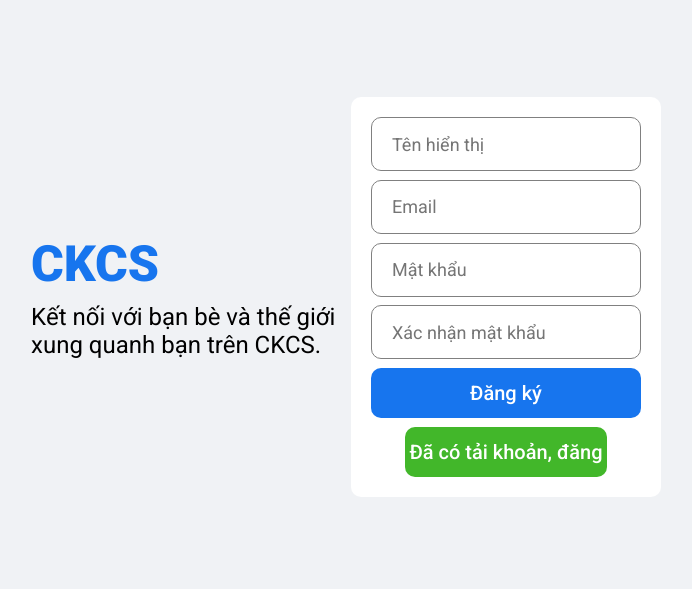
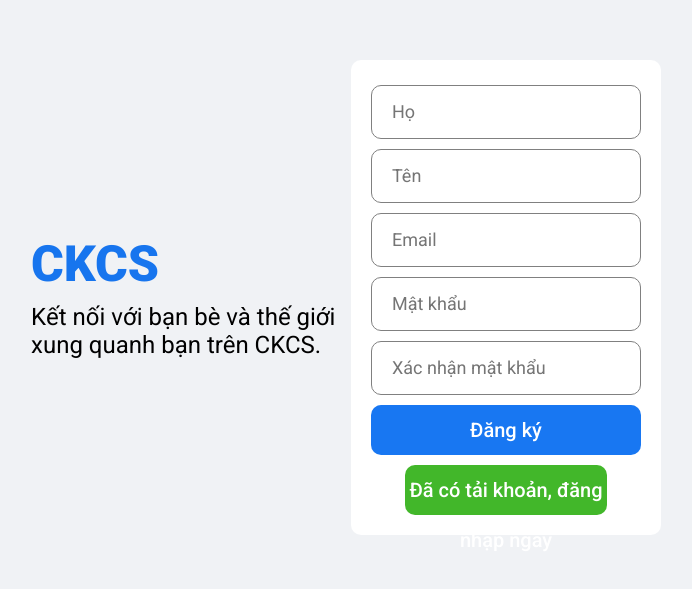
Before and after one commit to hieutran018/social_frontend, a React (Create React App) app: page /registration in a window 1280 px wide. Shown: the part 103-692 px from the top of the page, without its empty margins (299-991 px from the left). Built offline with nearby package versions, Linux system fonts and the light colour scheme.

Commit message:
call api register

```diff
--- a/package.json
+++ b/package.json
@@ -10,6 +10,7 @@
     "@testing-library/jest-dom": "^5.16.5",
     "@testing-library/react": "^13.4.0",
     "@testing-library/user-event": "^13.5.0",
+    "axios": "^1.3.4",
     "react": "^18.2.0",
     "react-dom": "^18.2.0",
     "react-router-dom": "^6.6.1",
--- a/public/style.css
+++ b/public/style.css
@@ -1,6 +1,6 @@
 * {
     margin: 0;
     font-family: 'Roboto', sans-serif;
-    overflow-y: hidden;
+    /* overflow-y: hidden; */
 
 }
--- a/src/App.js
+++ b/src/App.js
@@ -4,7 +4,7 @@ import Login from './pages/login/login';
 import Register from './pages/register/register';
 import Home from './pages/home/home';
 import Videos from './pages/videos/Videos';
-// import Profile from './pages/profile/profile';
+import Profile from './pages/profile/profile';
 import Friend from './pages/friend/Friend';
 import FriendSuggestion from './pages/friendsuggestion/FriendSuggestion';
 
@@ -17,6 +17,7 @@ function App() {
       <Route path='/video' element={<Videos />} />
       <Route path='/friend' element={<Friend />} />
       <Route path='/friend-suggestion' element={<FriendSuggestion />} />
+      <Route path='/frofile' element={<Profile />} />
     </Routes>
   );
 }
--- a/src/pages/home/home.css
+++ b/src/pages/home/home.css
@@ -1,3 +1,6 @@
+.body{
+    overflow-y: hidden;
+}
 .homeContainer {
     display: flex;
     width: 100vh;
--- a/src/pages/login/login.css
+++ b/src/pages/login/login.css
@@ -56,14 +56,16 @@
 }
 
 .loginButton {
-    height: 100px;
+    width: 100%;
+    align-self: center;
+    height: 50px;
     border-radius: 10px;
     border: none;
-    background-color: #1775ee;
+    background-color: #1877F2;
     color: white;
     font-size: 20px;
     font-weight: 500;
-    /* margin: 0 auto; */
+    margin: 0 auto;
     padding: 0;
     display: inline-block;
     line-height: 50px;
@@ -78,7 +80,7 @@
 }
 
 .loginRegisterButton {
-    width: 75%;
+    width: 60%;
     align-self: center;
     height: 50px;
     border-radius: 10px;
--- a/src/pages/register/register.css
+++ b/src/pages/register/register.css
@@ -1,4 +1,7 @@
-.login {
+.body{
+    overflow-y: scroll;
+}
+.register {
     width: 100vw;
     height: 100vh;
     background-color: #f0f2f5;
@@ -7,14 +10,14 @@
     justify-content: center;
 }
 
-.loginWrapper {
+.registerWrapper {
     width: 50%;
     height: 50%;
     display: flex;
 }
 
-.loginLeft,
-.loginRight {
+.registerLeft,
+.registerRight {
     flex: 1;
     display: flex;
     flex-direction: column;
@@ -32,40 +35,42 @@
     justify-content: space-around;
 }
 
-.loginLogo {
+.registerLogo {
     font-size: 50px;
     font-weight: 800;
     color: #1775ee;
     margin-bottom: 10px;
 }
 
-.loginDesc {
+.registerDesc {
     font-size: 24px;
 }
 
-.loginBox {
-    height: 150%;
+.registerBox {
+    height: 700vh;
     padding: 20px;
     background-color: white;
     border-radius: 10px;
     display: flex;
     flex-direction: column;
-    justify-content: space-between;
+
 }
 
-.loginInput {
+.registerInput {
     height: 50px;
     border-radius: 10px;
     border: 1px solid gray;
     font-size: 18px;
     padding-left: 20px;
+    margin-top: 5px;
+    margin-bottom: 5px;
 }
 
-.loginInput:focus {
+.registerInput:focus {
     outline: none;
 }
 
-.loginButton {
+.registerButton {
     height: 50px;
     border-radius: 10px;
     border: none;
@@ -76,12 +81,28 @@
     cursor: pointer;
 }
 
-.loginForgot {
+.submitRegisterButton {
+    width: 100%;
+    align-self: center;
+    height: 50px;
+    border-radius: 10px;
+    border: none;
+    background-color: #1877F2;
+    color: white;
+    font-size: 20px;
+    font-weight: 500;
+    margin: 0 auto;
+    padding: 0;
+    display: inline-block;
+    line-height: 50px;
     text-align: center;
-    color: #1775ee;
+    cursor: pointer;
+    text-decoration: none;
+    margin-top: 5px;
+    margin-bottom: 5px;
 }
 
-.loginRegisterButton {
+.registerButton {
     width: 75%;
     align-self: center;
     height: 50px;
@@ -98,5 +119,11 @@
     text-align: center;
     cursor: pointer;
     text-decoration: none;
+    margin-top: 5px;
 
 }
+
+.textError{
+    color: red;
+    display: none;
+}
--- a/src/pages/register/register.jsx
+++ b/src/pages/register/register.jsx
@@ -1,25 +1,60 @@
 import { Link } from 'react-router-dom';
+import React, { useState } from 'react';
+import axios from "axios";
 import './register.css';
 
 function Register() {
-    return (<div className="login">
-        <div className="loginWrapper">
-            <div className="loginLeft">
-                <h3 className="loginLogo">CKCS</h3>
-                <span className="loginDesc">
+    const [firstName, setFirstName] = useState('');
+    const [lastName, setLastName] = useState('');
+    const [email, setEmail] = useState('');
+    const [password, setPassword] = useState('');
+    const [confirmPassword, setConfirmPassword] = useState('');
+
+    const handleFormSubmit = async (event) => {
+        event.preventDefault();
+
+        axios.post('http://127.0.0.1:8000/api/auth/register', {
+            firstName: firstName,
+            lastName: lastName,
+            email: email,
+            password: password,
+            confirmPassword: confirmPassword,
+            headers: {
+                'Content-Type': 'application/json'
+            }
+        })
+            .then(function (response) {
+                console.log(response.data);
+            })
+            .catch(function (error) {
+                console.log(error);
+            });
+    };
+
+    return (<div className="register">
+        <div className="registerWrapper">
+            <div className="registerLeft">
+                <h3 className="registerLogo">CKCS</h3>
+                <span className="registerDesc">
                     Kết nối với bạn bè và thế giới xung quanh bạn trên CKCS.
                 </span>
             </div>
-            <div className="loginRight">
-                <div className="loginBox">
+            <div className="registerRight">
+                <div className="registerBox">
 
-                    <input placeholder="Tên hiển thị" className="loginInput" />
-                    <input placeholder="Email" className="loginInput" />
-                    <input placeholder="Mật khẩu" className="loginInput" />
-                    <input placeholder="Xác nhận mật khẩu" className="loginInput" />
-                    <button className="loginButton">Đăng ký</button>
+                    <input placeholder="Họ" className="registerInput" value={firstName} onChange={(event) => setFirstName(event.target.value)} />
+                    <span className='textError'>Họ không được bỏ trống!</span>
+                    <input placeholder="Tên" className="registerInput" value={lastName} onChange={(event) => setLastName(event.target.value)} />
+                    <span className='textError'>Họ không được bỏ trống!</span>
+                    <input placeholder="Email" className="registerInput" value={email} onChange={(event) => setEmail(event.target.value)} />
+                    <span className='textError'>Họ không được bỏ trống!</span>
+                    <input placeholder="Mật khẩu" className="registerInput" value={password} onChange={(event) => setPassword(event.target.value)} />
+                    <span className='textError'>Họ không được bỏ trống!</span>
+                    <input placeholder="Xác nhận mật khẩu" className="registerInput" value={confirmPassword} onChange={(event) => setConfirmPassword(event.target.value)} />
+                    <span className='textError'>Họ không được bỏ trống!</span>
+                    <button onClick={handleFormSubmit} className="submitRegisterButton">Đăng ký</button>
 
-                    <Link to="/login" className="loginRegisterButton">
+                    <Link to="/login" className="registerButton">
                         Đã có tải khoản, đăng nhập ngay
                     </Link>
 
```
Also changed, not shown: 1 other file (tests, documents, lock files or other folders).
